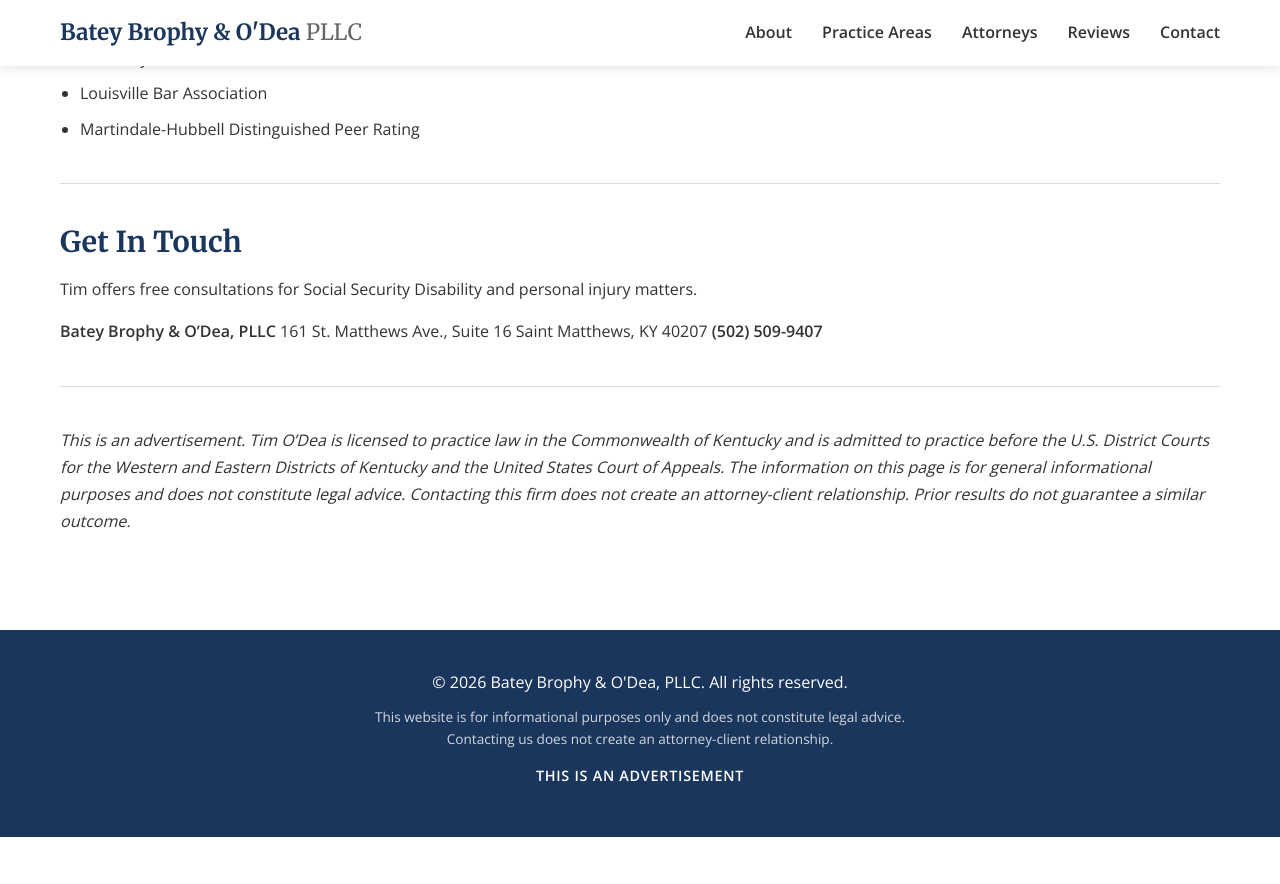
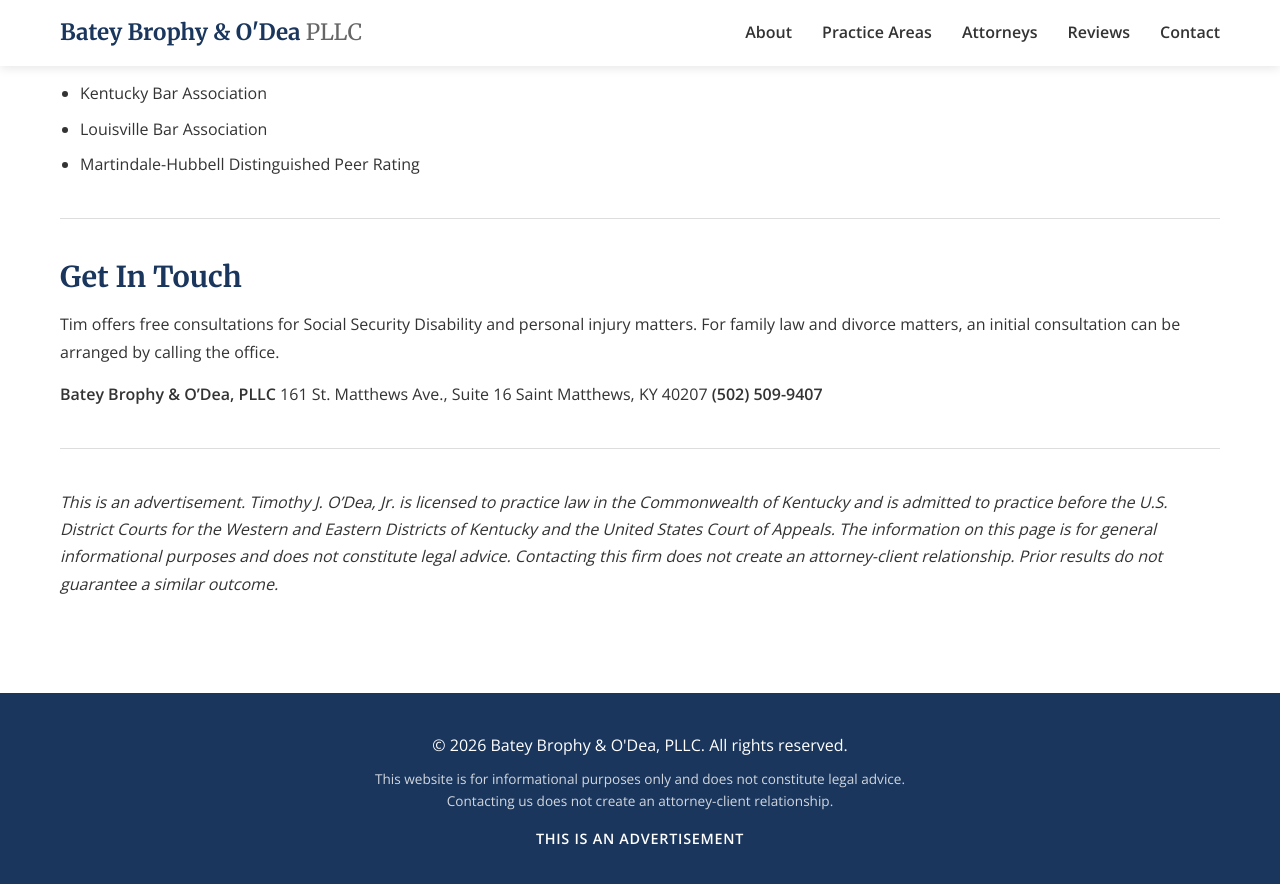
Before and after one commit to Batey-Brophy-O-Dea-Workflow-Agents/bbo-law-website, a Jekyll site: the page built from attorneys/tim-odea.md, in a window 1280 px wide and 900 px high, scrolled down 2270 px. Shown: the top 884 px of the window. Built offline with Jekyll 4.4.1, drawn with Linux system fonts in a browser that asks for light colours; before the commit the page ends 3107 px from its top, so only the background shows below that; some of the changed text lies outside the part shown.

Commit message:
attorneys: Tim's full legal name + add family law/divorce to his practice areas
Per Nolia today:
- Tim's formal name in title / schema / disclaimer / H1 is
  "Timothy J. O'Dea, Jr." (not "Tim O'Dea").  Body continues to use
  "Tim" conversationally.
- Tim authorized adding family law and divorce to his practice areas
  (was previously listed as Uncontested Divorce only).  Updated:
    * frontmatter practice_areas: Family Law + Divorce (replaces
      Uncontested Divorce, which is now a subset of the broader scope)
    * body practice-area list: added Family Law and Divorce line
    * description meta + Get In Touch section: mention family law/divorce
- attorneys/index.md: card heading uses full legal name; card
  description updated to reflect the broader practice scope plus PI
  (the old description omitted PI even though it was on his bio).
- nolia-batey-odea.md: dropped surname from "spouse Tim O'Dea" --
  conversational reference, "Tim" reads cleaner than the formal name.

Live page H1 + title come from the title: frontmatter field, so the
schema and rendered page both pick up the full legal name automatically.

-- Scout

```diff
--- a/attorneys/tim-odea.md
+++ b/attorneys/tim-odea.md
@@ -1,15 +1,16 @@
 ---
 layout: attorney
-title: "Tim O'Dea"
-description: "Tim O'Dea is a partner at Batey Brophy & O'Dea in Louisville, KY. Social Security disability, probate, and personal injury attorney with 30+ years of experience. Free consultations for personal injury and Social Security disability cases. 502-509-9407."
+title: "Timothy J. O'Dea, Jr."
+description: "Timothy J. O'Dea, Jr. is a partner at Batey Brophy & O'Dea in Louisville, KY.  Social Security disability, probate, family law and divorce, and personal injury attorney with 30+ years of experience.  Free consultations for personal injury and Social Security disability cases.  502-509-9407."
 permalink: /attorneys/tim-odea/
-schema_name: "Tim O'Dea"
+schema_name: "Timothy J. O'Dea, Jr."
 job_title: "Partner"
 image: "/assets/images/attorneys/tim-odea.jpg"
 practice_areas:
   - "Social Security Disability"
   - "Probate"
-  - "Uncontested Divorce"
+  - "Family Law"
+  - "Divorce"
   - "Personal Injury"
 ---
 
@@ -19,7 +20,7 @@
 
 ## The Short Version
 
-Tim O'Dea has been practicing law in Louisville for over 30 years.  He focuses on Social Security Disability, probate and estate administration, and personal injury.  He has been handling Social Security Disability cases since 1996 and probate matters since 1995.
+Timothy J. O'Dea, Jr. has been practicing law in Louisville for over 30 years.  He focuses on Social Security Disability, probate and estate administration, family law and divorce, and personal injury.  He has been handling Social Security Disability cases since 1996 and probate matters since 1995.
 
 He is a Saint Matthews native -- he grew up here, went to school here, and has watched this neighborhood grow his entire life.  When he joined Batey Brophy & O'Dea at 161 St. Matthews Ave., he came home.
 
@@ -49,6 +50,7 @@
 
 - **Social Security Disability (SSDI and SSI)** -- initial applications, reconsiderations, ALJ hearings, federal court appeals
 - **Probate and Estate Administration** -- guiding families through the Kentucky probate process, asset transfers, creditor claims, inheritance tax
+- **Family Law and Divorce** -- including contested and uncontested divorce and related family law matters
 - **Personal Injury** -- car accidents, truck accidents, and other injury claims (20+ years)
 
 ---
@@ -81,7 +83,7 @@
 
 ## Get In Touch
 
-Tim offers free consultations for Social Security Disability and personal injury matters.
+Tim offers free consultations for Social Security Disability and personal injury matters.  For family law and divorce matters, an initial consultation can be arranged by calling the office.
 
 **Batey Brophy & O'Dea, PLLC**
 161 St. Matthews Ave., Suite 16
@@ -90,4 +92,4 @@
 
 ---
 
-*This is an advertisement.  Tim O'Dea is licensed to practice law in the Commonwealth of Kentucky and is admitted to practice before the U.S. District Courts for the Western and Eastern Districts of Kentucky and the United States Court of Appeals.  The information on this page is for general informational purposes and does not constitute legal advice.  Contacting this firm does not create an attorney-client relationship.  Prior results do not guarantee a similar outcome.*
+*This is an advertisement.  Timothy J. O'Dea, Jr. is licensed to practice law in the Commonwealth of Kentucky and is admitted to practice before the U.S. District Courts for the Western and Eastern Districts of Kentucky and the United States Court of Appeals.  The information on this page is for general informational purposes and does not constitute legal advice.  Contacting this firm does not create an attorney-client relationship.  Prior results do not guarantee a similar outcome.*
```
Also changed, not shown: other parts of attorneys/tim-odea.md (+1 -1 lines), attorneys/index.md (+2 -2 lines), attorneys/nolia-batey-odea.md (+1 -1 lines).
